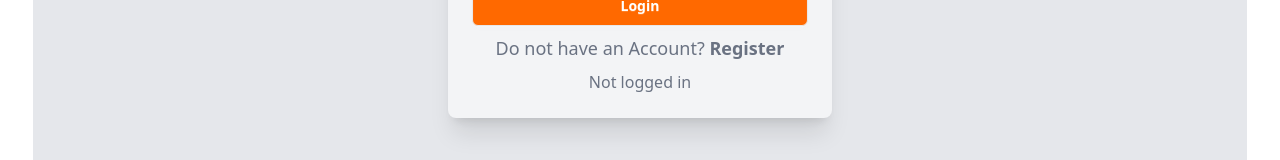
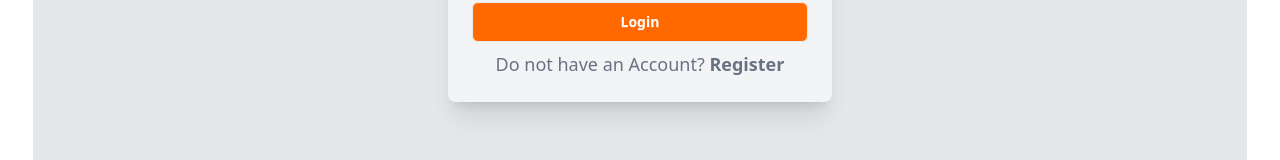
Before and after one commit to ChinmayOnGithub/stremora-frontend, a React (Vite) app: page /login in a window 1280 px wide. Shown: the part 459-619 px from the top of the page. Built offline with nearby package versions, Linux system fonts and the light colour scheme; no server answers.

Commit message:
Dark Mode added

```diff
--- a/src/pages/Login.jsx
+++ b/src/pages/Login.jsx
@@ -116,7 +116,7 @@ function Login() {
 
 
         {/* For Testing */}
-        <div className="text-center text-gray-500 dark:text-gray-400 mt-2">
+        {/* <div className="text-center text-gray-500 dark:text-gray-400 mt-2">
           {user ? (
             <div className="m-4">
               <p className="text-xl font-bold p-2 text-white bg-black/20 rounded-md">{user.username}</p>
@@ -125,7 +125,7 @@ function Login() {
               </button>
             </div>
           ) : "Not logged in"}
-        </div>
+        </div> */}
       </div>
     </Container >
   );
```
